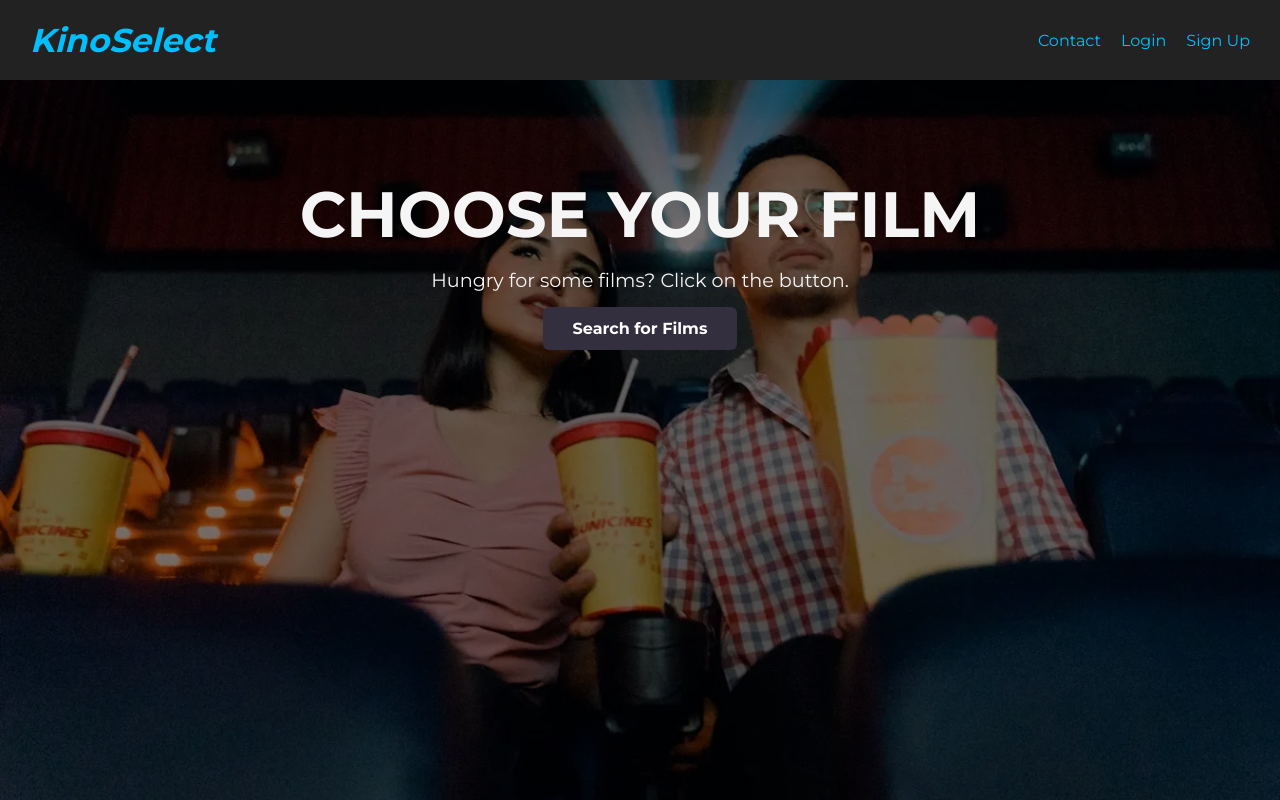
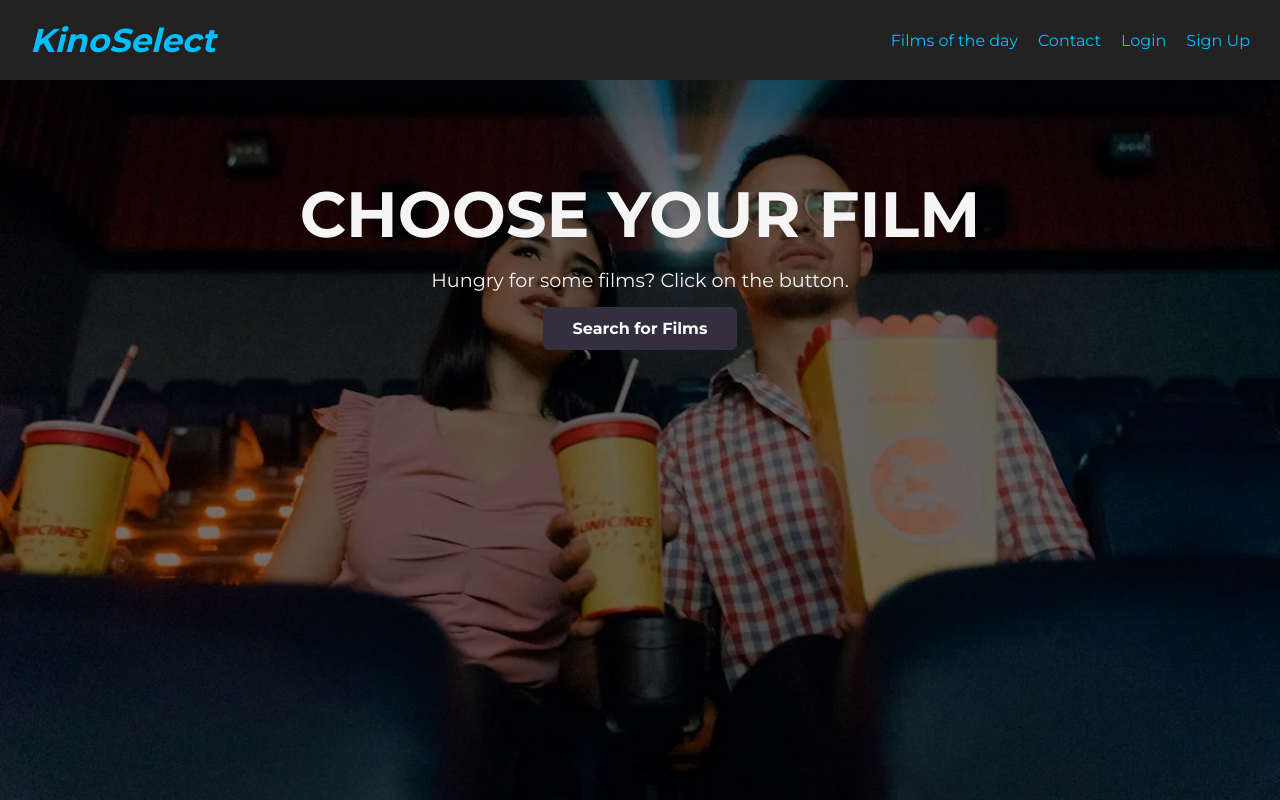
Before and after one commit to Fozi4/KinoSelect, a Flask app: page / in a window 1280 px wide. Run offline with Flask 3, Linux system fonts and the light colour scheme.

```diff
--- a/templates/index.html
+++ b/templates/index.html
@@ -18,6 +18,7 @@
       <nav class="navbar">
         <div class="kino-select">KinoSelect</div>
         <ul class="nav-links">
+          <li><a href="#films-of-the-day">Films of the day</a></li>
           <li><a href="{{url_for('contact')}}">Contact</a></li>
           {% if current_user.is_authenticated %}
           <span>Welcome, {{ current_user.fullname }}!</span>
```
Also changed, not shown: 4 other files.
